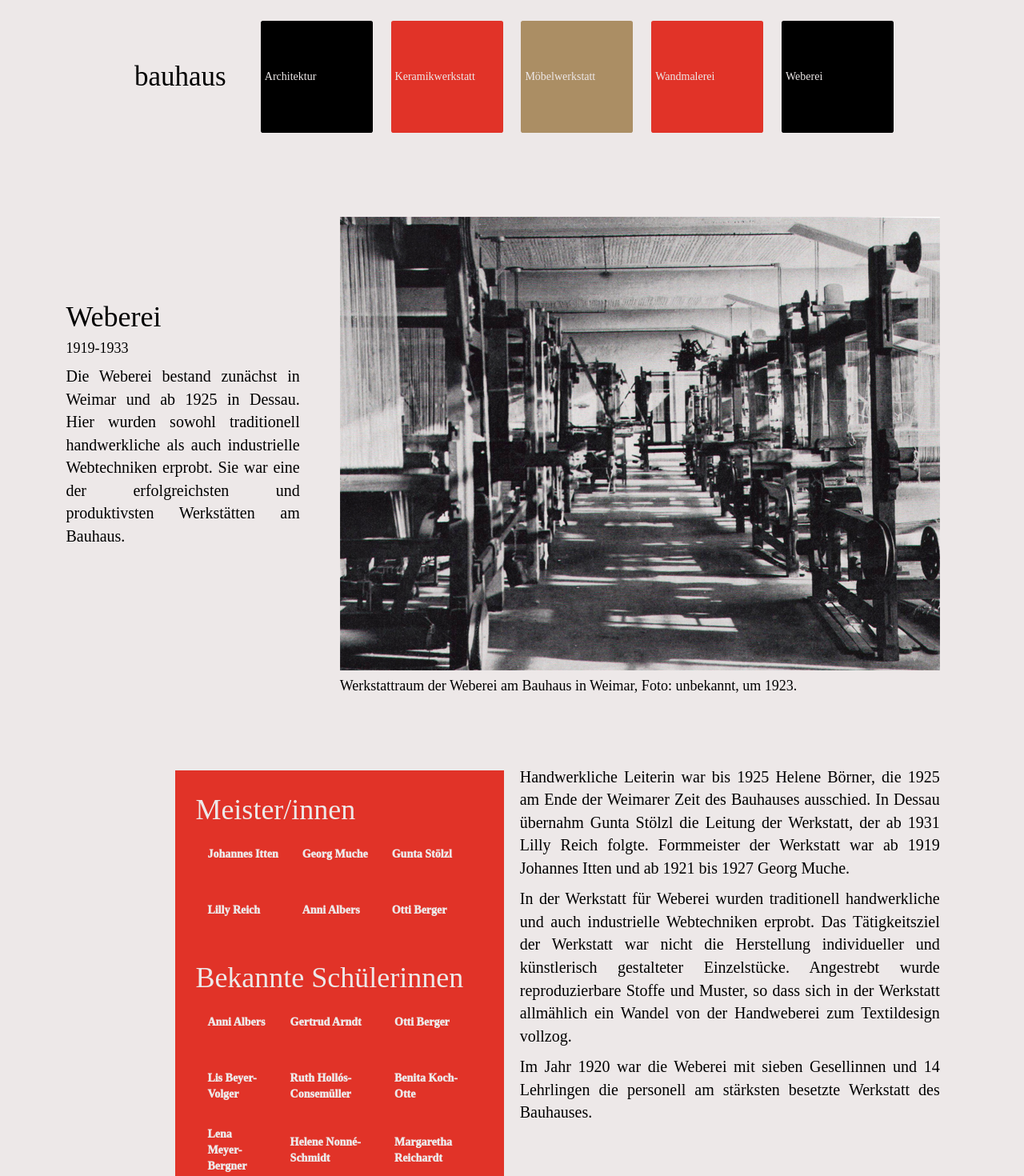
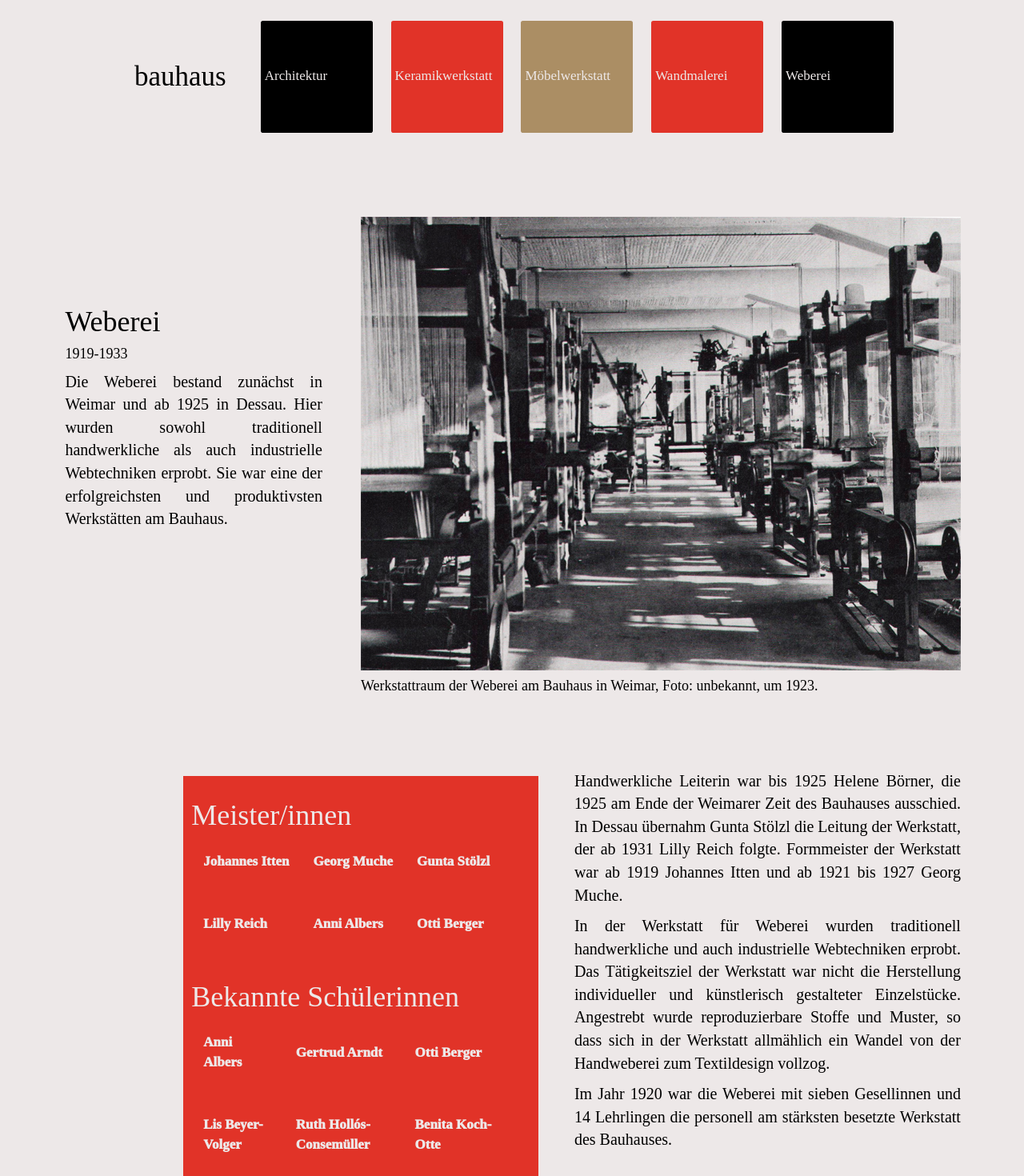
Before and after one commit to AlexDur/Galleries, a React (Create React App) app: page /weberei in a window 1280 px wide. Shown: the top 1470 px of the page at 80% size. Built offline with nearby package versions, Linux system fonts and the light colour scheme; a web font is replaced by a local one.

Commit message:
adjustments in code script

```diff
--- a/src/App.css
+++ b/src/App.css
@@ -51,6 +51,7 @@
   background-image: rgb(237, 232, 232);
   justify-content: center;
   gap: 2%;
+  font-size: 17px;
   /*   border: 1px solid black; */
   text-decoration: none;
 }
@@ -122,6 +123,14 @@
   color: inherit;
 }
 
+/* .image_container {
+  position: relative;
+  width: 200px;
+  height: 200px;
+  float: left;
+  margin-right: 10px;
+} */
+
 .page_container {
   display: grid;
   grid-template-columns: 1fr 2fr;
@@ -137,7 +146,7 @@
   grid-area: card;
 } */
 .intro-text {
-  margin-right: 50px;
+  margin-right: 13%;
   font-size: 20px;
   text-align: justify;
   padding-top: 25%;
@@ -160,7 +169,7 @@
 .text-gi3 {
   color: rgb(237, 232, 232);
   padding: 10px 30px;
-  margin-left: -5px;
+  margin-left: -20px;
   font-weight: 1000;
   text-align: left;
 }
@@ -177,8 +186,8 @@
 .body-text {
   font-size: 20px;
   text-align: justify;
-  padding-top: 15%;
-  margin-left: 0px;
+  padding-top: 16%;
+  margin-left: 8%;
   /*  border: 1px solid black; */
 }
 
```
Also changed, not shown: src/pages/Weberei.js (+3 -11 lines).
